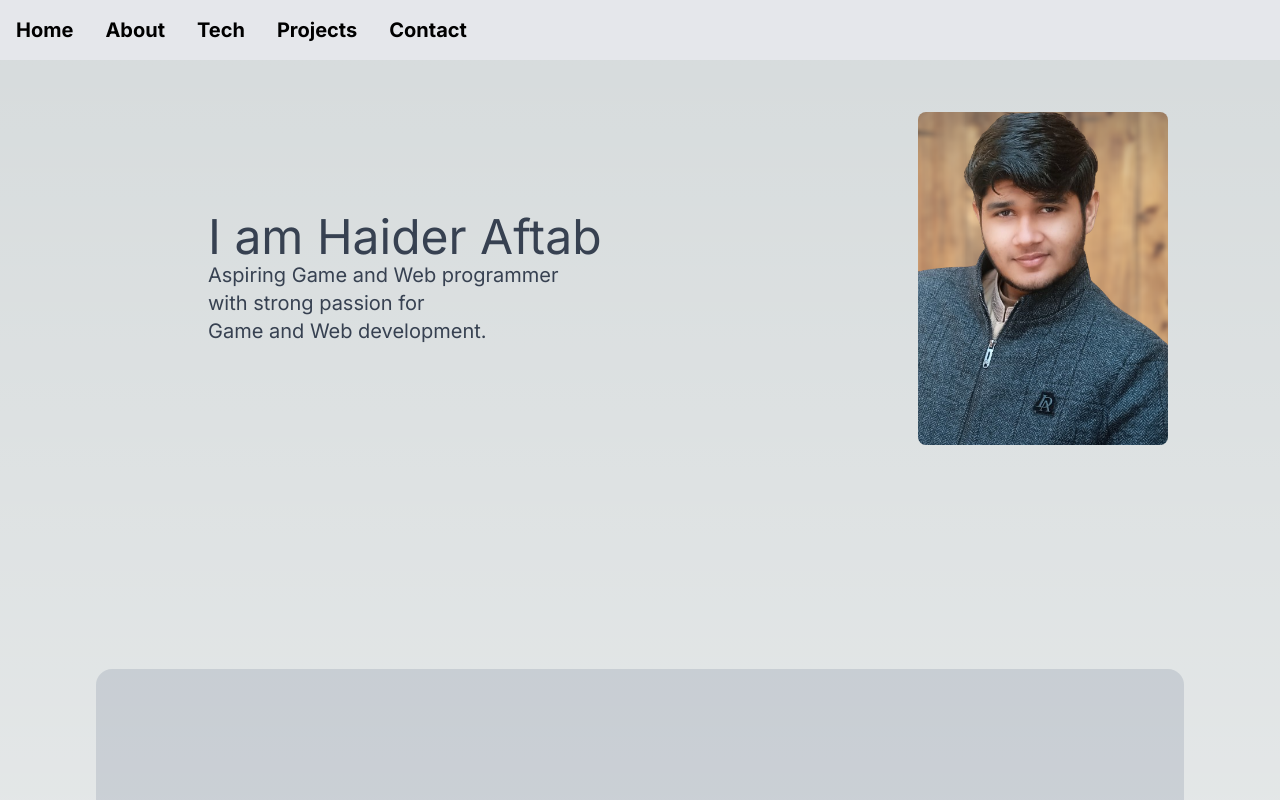
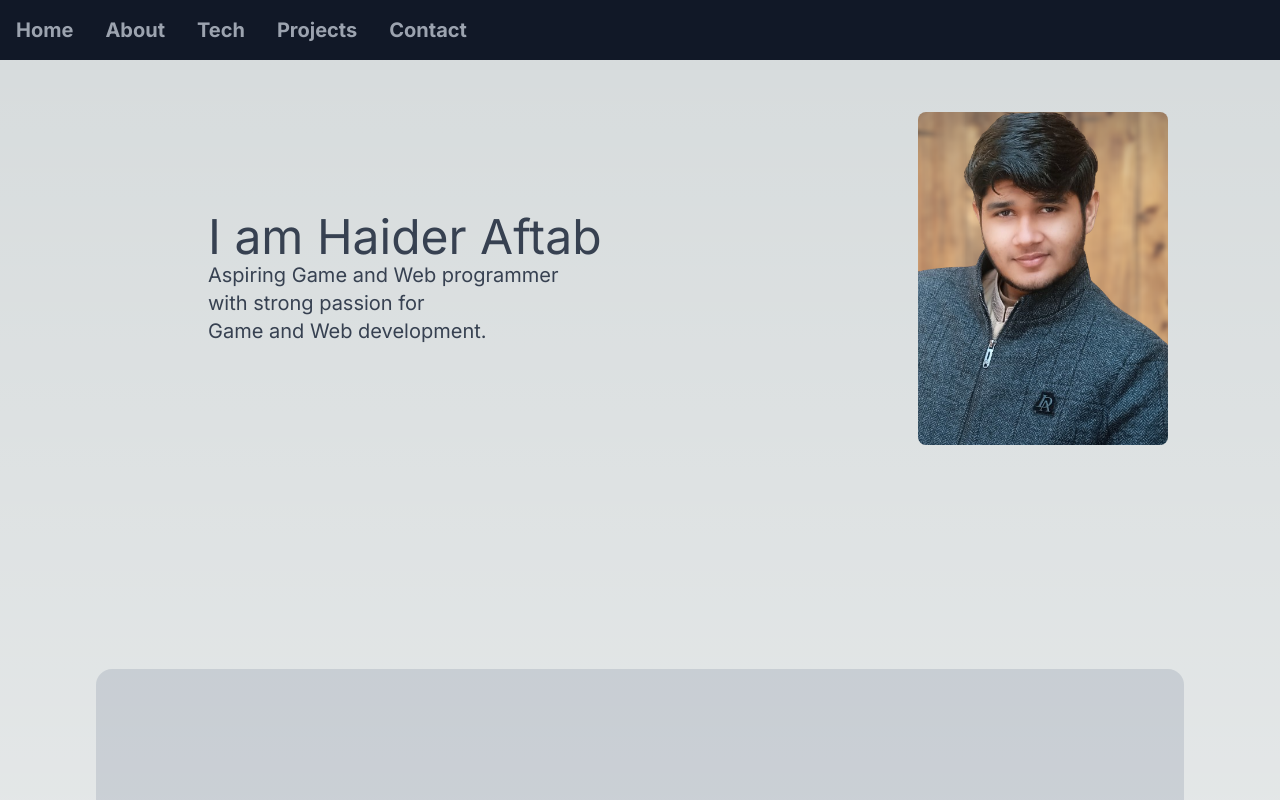
Before and after one commit to Haidercodehach/portfolio, a Next.js app: page / in a window 1280 px wide. Shown: the top 800 px of the page. Built offline with nearby package versions, Linux system fonts and the light colour scheme.

Commit message:
change navbar

```diff
--- a/src/app/component/Navebar.js
+++ b/src/app/component/Navebar.js
@@ -1,7 +1,7 @@
 export default function Navbar() {
   return (
-    <nav className="flex item-center justify-between p-4 fixed w-full bg-gray-200 z-50 max-sm:p-2">
-      <ul className="flex items-center justify-between gap-x-8">
+    <nav className="flex item-center justify-between p-4 fixed w-full bg-gray-900 z-50 max-sm:p-2">
+      <ul className="flex items-center justify-between gap-x-8 text-gray-400">
         <li>
           <a
             className="text-xl font-bold hover:text-gray-600 max-sm:text-lg"
```
